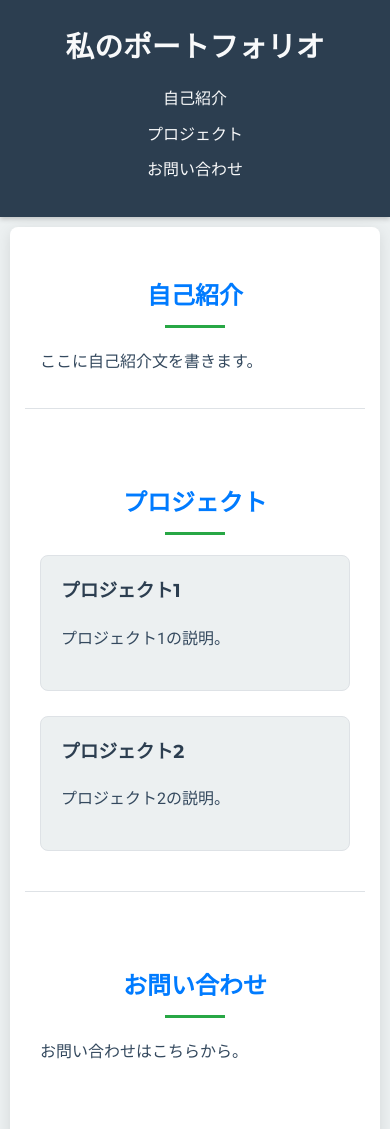
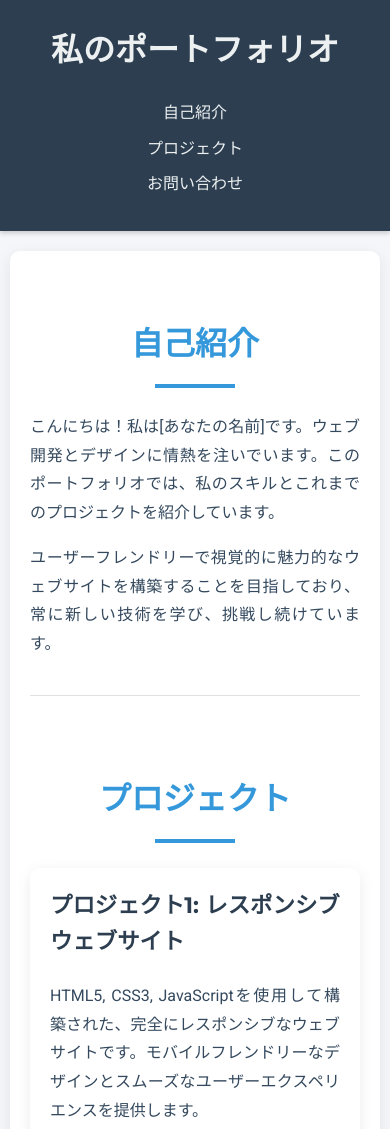
Before and after one commit to eipiiiii/eisuke-hayashi.github.io, a plain HTML site: page index.html in a window 390 px wide. Shown: the top 1129 px of the page. Drawn offline with Linux system fonts and the light colour scheme.

Commit message:
自己紹介とプロジェクトセクションの内容を更新し、スクロールアニメーションを追加。スタイルシートのリファクタリングとレスポンシブデザインの改善。

```diff
--- a/index.html
+++ b/index.html
@@ -21,24 +21,32 @@
     <main>
         <section id="about">
             <h2>自己紹介</h2>
-            <p>ここに自己紹介文を書きます。</p>
+            <p>こんにちは！私は[あなたの名前]です。ウェブ開発とデザインに情熱を注いでいます。このポートフォリオでは、私のスキルとこれまでのプロジェクトを紹介しています。</p>
+            <p>ユーザーフレンドリーで視覚的に魅力的なウェブサイトを構築することを目指しており、常に新しい技術を学び、挑戦し続けています。</p>
         </section>
 
         <section id="projects">
             <h2>プロジェクト</h2>
             <div class="project-item">
-                <h3>プロジェクト1</h3>
-                <p>プロジェクト1の説明。</p>
+                <h3>プロジェクト1: レスポンシブウェブサイト</h3>
+                <p>HTML5, CSS3, JavaScriptを使用して構築された、完全にレスポンシブなウェブサイトです。モバイルフレンドリーなデザインとスムーズなユーザーエクスペリエンスを提供します。</p>
             </div>
             <div class="project-item">
-                <h3>プロジェクト2</h3>
-                <p>プロジェクト2の説明。</p>
+                <h3>プロジェクト2: シングルページアプリケーション</h3>
+                <p>ReactとNode.jsを用いたシングルページアプリケーションです。RESTful APIとの連携、状態管理、コンポーネントベースの開発を実践しました。</p>
+            </div>
+            <div class="project-item">
+                <h3>プロジェクト3: デザインシステム構築</h3>
+                <p>再利用可能なUIコンポーネントとデザインガイドラインを含むデザインシステムを構築しました。一貫性のあるブランドイメージと開発効率の向上に貢献します。</p>
             </div>
         </section>
 
         <section id="contact">
             <h2>お問い合わせ</h2>
-            <p>お問い合わせはこちらから。</p>
+            <p>ご質問やプロジェクトのご依頼がありましたら、お気軽にお問い合わせください。以下のメールアドレスまでご連絡いただくか、SNSでメッセージをお送りください。</p>
+            <p>メール: your.email@example.com</p>
+            <p>LinkedIn: [あなたのLinkedInプロフィールへのリンク]</p>
+            <p>GitHub: [あなたのGitHubプロフィールへのリンク]</p>
         </section>
     </main>
 
--- a/script.js
+++ b/script.js
@@ -11,4 +11,30 @@ document.addEventListener('DOMContentLoaded', () => {
             });
         });
     });
+
+    // スクロールアニメーション
+    const sections = document.querySelectorAll('section');
+
+    const observerOptions = {
+        root: null, // ビューポートをルートとする
+        rootMargin: '0px',
+        threshold: 0.1 // 要素の10%が見えたらコールバックを実行
+    };
+
+    const observer = new IntersectionObserver((entries, observer) => {
+        entries.forEach(entry => {
+            if (entry.isIntersecting) {
+                entry.target.style.opacity = 1;
+                entry.target.style.transform = 'translateY(0)';
+                observer.unobserve(entry.target); // 一度アニメーションしたら監視を停止
+            }
+        });
+    }, observerOptions);
+
+    sections.forEach(section => {
+        section.style.opacity = 0;
+        section.style.transform = 'translateY(20px)';
+        section.style.transition = 'opacity 0.6s ease-out, transform 0.6s ease-out';
+        observer.observe(section);
+    });
 });
--- a/style.css
+++ b/style.css
@@ -1,14 +1,17 @@
 @import url('https://fonts.googleapis.com/css2?family=Roboto:wght@300;400;700&family=Montserrat:wght@400;700&display=swap');
 
 :root {
-    --primary-color: #007bff;
-    --secondary-color: #6c757d;
-    --accent-color: #28a745;
-    --dark-bg: #2c3e50;
-    --light-bg: #ecf0f1;
-    --text-color: #34495e;
-    --light-text-color: #f8f9fa;
-    --border-color: #dee2e6;
+    --primary-color: #3498db; /* 落ち着いた青 */
+    --secondary-color: #7f8c8d; /* グレー */
+    --accent-color: #2ecc71; /* 緑 */
+    --dark-bg: #2c3e50; /* 濃い青みがかったグレー */
+    --light-bg: #f4f6f9; /* 非常に薄いグレー */
+    --text-color: #34495e; /* 濃いテキスト色 */
+    --light-text-color: #ecf0f1; /* 明るいテキスト色 */
+    --border-color: #e0e0e0; /* 薄いボーダー色 */
+    --card-bg: #ffffff; /* カードの背景色 */
+    --shadow-light: rgba(0, 0, 0, 0.08);
+    --shadow-medium: rgba(0, 0, 0, 0.15);
 }
 
 body {
@@ -23,9 +26,12 @@ body {
 header {
     background-color: var(--dark-bg);
     color: var(--light-text-color);
-    padding: 1.5em 0;
+    padding: 1.5em 20px; /* 左右にパディングを追加 */
     text-align: center;
     box-shadow: 0 2px 5px rgba(0, 0, 0, 0.2);
+    display: flex; /* Flexboxを有効に */
+    justify-content: space-between; /* 要素を左右に配置 */
+    align-items: center; /* 垂直方向中央揃え */
 }
 
 header h1 {
@@ -33,12 +39,14 @@ header h1 {
     font-family: 'Montserrat', sans-serif;
     font-weight: 700;
     font-size: 2.5em;
+    flex-grow: 1; /* h1が利用可能なスペースを占めるように */
+    text-align: left; /* h1を左寄せに */
 }
 
 nav ul {
     list-style: none;
     padding: 0;
-    margin: 1em 0 0;
+    margin: 0; /* marginをリセット */
 }
 
 nav ul li {
@@ -52,6 +60,7 @@ nav ul li a {
     font-weight: 400;
     font-size: 1.1em;
     transition: color 0.3s ease-in-out;
+    text-transform: uppercase; /* 大文字に変換 */
 }
 
 nav ul li a:hover {
@@ -59,17 +68,17 @@ nav ul li a:hover {
 }
 
 main {
-    padding: 40px 20px;
-    max-width: 1000px;
-    margin: 30px auto;
-    background-color: #fff;
-    border-radius: 8px;
-    box-shadow: 0 4px 15px rgba(0, 0, 0, 0.1);
+    padding: 50px 20px; /* 上下のパディングを増やす */
+    max-width: 1200px; /* 最大幅を広げる */
+    margin: 50px auto; /* 上下のマージンを増やす */
+    background-color: var(--card-bg); /* カードの背景色を使用 */
+    border-radius: 10px; /* 角を丸くする */
+    box-shadow: 0 4px 15px var(--shadow-light); /* 影を調整 */
 }
 
 section {
-    margin-bottom: 40px;
-    padding: 30px;
+    margin-bottom: 60px; /* セクション間のマージンを増やす */
+    padding: 60px 0; /* 上下のパディングを増やす */
     border-bottom: 1px solid var(--border-color);
 }
 
@@ -81,8 +90,8 @@ h2 {
     font-family: 'Montserrat', sans-serif;
     font-weight: 700;
     color: var(--primary-color);
-    font-size: 2em;
-    margin-bottom: 20px;
+    font-size: 3em; /* フォントサイズを大きくする */
+    margin-bottom: 40px; /* マージンを増やす */
     text-align: center;
     position: relative;
 }
@@ -90,10 +99,10 @@ h2 {
 h2::after {
     content: '';
     display: block;
-    width: 60px;
-    height: 3px;
-    background-color: var(--accent-color);
-    margin: 10px auto 0;
+    width: 80px; /* 幅を広げる */
+    height: 4px; /* 高さを増やす */
+    background-color: var(--primary-color); /* アクセントカラーをプライマリーカラーに */
+    margin: 15px auto 0; /* マージンを調整 */
 }
 
 p {
@@ -103,17 +112,18 @@ p {
 }
 
 .project-item {
-    margin-bottom: 25px;
-    padding: 20px;
-    border: 1px solid var(--border-color);
-    border-radius: 8px;
-    background-color: var(--light-bg);
+    margin-bottom: 30px; /* マージンを増やす */
+    padding: 30px; /* パディングを増やす */
+    border: none; /* ボーダーをなくす */
+    border-radius: 10px; /* 角を丸くする */
+    background-color: var(--card-bg); /* カードの背景色を使用 */
+    box-shadow: 0 4px 15px var(--shadow-light); /* 影を調整 */
     transition: transform 0.3s ease-in-out, box-shadow 0.3s ease-in-out;
 }
 
 .project-item:hover {
-    transform: translateY(-5px);
-    box-shadow: 0 6px 20px rgba(0, 0, 0, 0.15);
+    transform: translateY(-8px); /* 持ち上がる効果を強調 */
+    box-shadow: 0 8px 25px var(--shadow-medium); /* 影を強調 */
 }
 
 .project-item h3 {
@@ -121,21 +131,28 @@ p {
     font-family: 'Montserrat', sans-serif;
     font-weight: 700;
     margin-top: 0;
+    font-size: 1.8em; /* フォントサイズを大きくする */
 }
 
 footer {
     text-align: center;
-    padding: 25px;
+    padding: 30px; /* パディングを増やす */
     background-color: var(--dark-bg);
     color: var(--light-text-color);
-    margin-top: 40px;
+    margin-top: 60px; /* マージンを増やす */
     box-shadow: 0 -2px 5px rgba(0, 0, 0, 0.2);
 }
 
 /* Responsive Design */
 @media (max-width: 768px) {
+    header {
+        flex-direction: column; /* 縦並びに変更 */
+        padding: 1.5em 15px;
+    }
+
     header h1 {
-        font-size: 2em;
+        text-align: center; /* 中央寄せに */
+        margin-bottom: 15px;
     }
 
     nav ul li {
@@ -147,26 +164,36 @@ footer {
     }
 
     main {
-        margin: 20px 10px;
-        padding: 20px;
+        margin: 30px 15px;
+        padding: 30px;
     }
 
     section {
-        padding: 20px;
+        padding: 30px 0;
+        margin-bottom: 40px;
     }
 
     h2 {
-        font-size: 1.8em;
+        font-size: 2.5em;
+        margin-bottom: 30px;
     }
 
     p {
         font-size: 1em;
     }
+
+    .project-item {
+        padding: 25px;
+    }
+
+    .project-item h3 {
+        font-size: 1.6em;
+    }
 }
 
 @media (max-width: 480px) {
     header h1 {
-        font-size: 1.8em;
+        font-size: 2em;
     }
 
     nav ul li {
@@ -175,15 +202,25 @@ footer {
     }
 
     main {
-        margin: 10px;
-        padding: 15px;
+        margin: 20px 10px;
+        padding: 20px;
     }
 
     section {
-        padding: 15px;
+        padding: 20px 0;
+        margin-bottom: 30px;
     }
 
     h2 {
-        font-size: 1.5em;
+        font-size: 2em;
+        margin-bottom: 25px;
+    }
+
+    .project-item {
+        padding: 20px;
+    }
+
+    .project-item h3 {
+        font-size: 1.4em;
     }
 }
```
